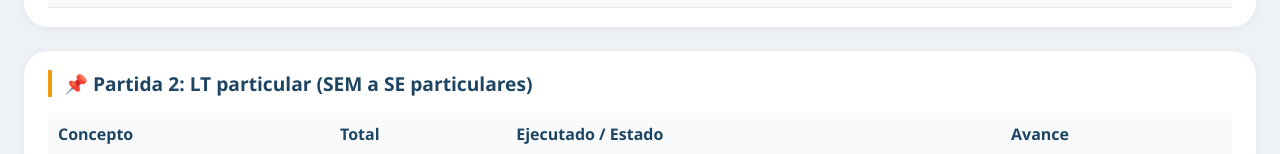
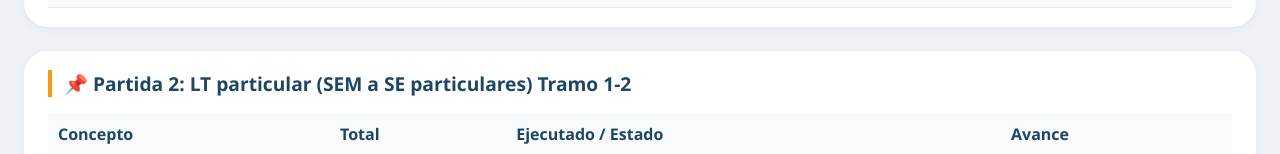
Before and after one commit to josemakroje-lab/Agrupado-MVM, a plain HTML site: page index.html in a window 1280 px wide. Shown: the part 429-583 px from the top of the page. Drawn offline with nearby package versions, Linux system fonts and the light colour scheme; no server answers.

Commit message:
Update index.html

```diff
--- a/index.html
+++ b/index.html
@@ -127,7 +127,7 @@
     <div class="section-card"><div class="section-title">📌 Partida 1: LT apertura a SEM</div>
         <table id="tablaP1"><thead><tr><th>Concepto</th><th>Total</th><th>Ejecutado / Estado</th><th>Avance</th></tr></thead><tbody></tbody></table>
     </div>
-    <div class="section-card"><div class="section-title">📌 Partida 2: LT particular (SEM a SE particulares)</div>
+    <div class="section-card"><div class="section-title">📌 Partida 2: LT particular (SEM a SE particulares) Tramo 1-2</div>
         <table id="tablaP2"><thead><tr><th>Concepto</th><th>Total</th><th>Ejecutado / Estado</th><th>Avance</th></tr></thead><tbody></tbody></table>
     </div>
     <div class="section-card"><div class="section-title">🔧 Partida 3: Subestación de maniobras</div>
```
